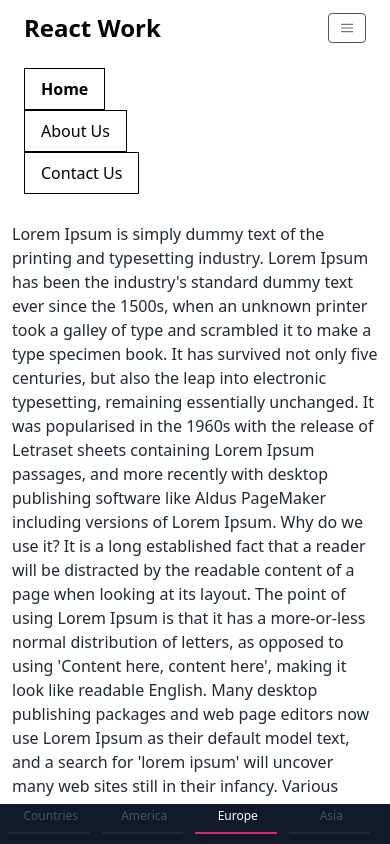
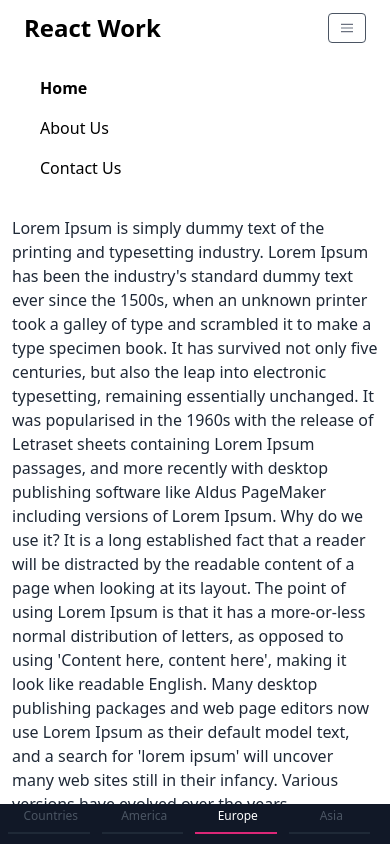
Before and after one commit to mugabee/reactWork, a React (Create React App) app: page / in a window 390 px wide. Both pictures are taken after a click on the button 347 px from the left and 28 px from the top of the page. Shown: the top 844 px of the page. Built offline with nearby package versions, Linux system fonts and the light colour scheme.

Commit message:
border responsive on navbar

```diff
--- a/src/components/Navbar.js
+++ b/src/components/Navbar.js
@@ -49,7 +49,7 @@ export default class Navbar extends Component {
             <ul className="list-reset lg:flex justify-end flex-1 items-center">
               <li className="mr-3">
                 <a
-                  className="inline-block border border-black hover:bg-blue-200 py-2 px-4 text-black font-bold no-underline"
+                  className="inline-block md:border border-black hover:bg-blue-200 py-2 px-4 text-black font-bold no-underline"
                   href="#"
                 >
                   Home
@@ -57,7 +57,7 @@ export default class Navbar extends Component {
               </li>
               <li className="mr-3">
                 <a
-                  className="inline-block border border-black hover:bg-blue-200 text-black no-underline hover:text-gray-800 hover:text-underline py-2 px-4"
+                  className="inline-block md:border border-black hover:bg-blue-200 text-black no-underline hover:text-gray-800 hover:text-underline py-2 px-4"
                   href="#"
                 >
                   About Us
@@ -65,7 +65,7 @@ export default class Navbar extends Component {
               </li>
               <li className="mr-3">
                 <a
-                  className="inline-block border border-black hover:bg-blue-200 text-black no-underline hover:text-gray-800 hover:text-underline py-2 px-4"
+                  className="inline-block md:border border-black hover:bg-blue-200 text-black no-underline hover:text-gray-800 hover:text-underline py-2 px-4"
                   href="#"
                 >
                   Contact Us
```
